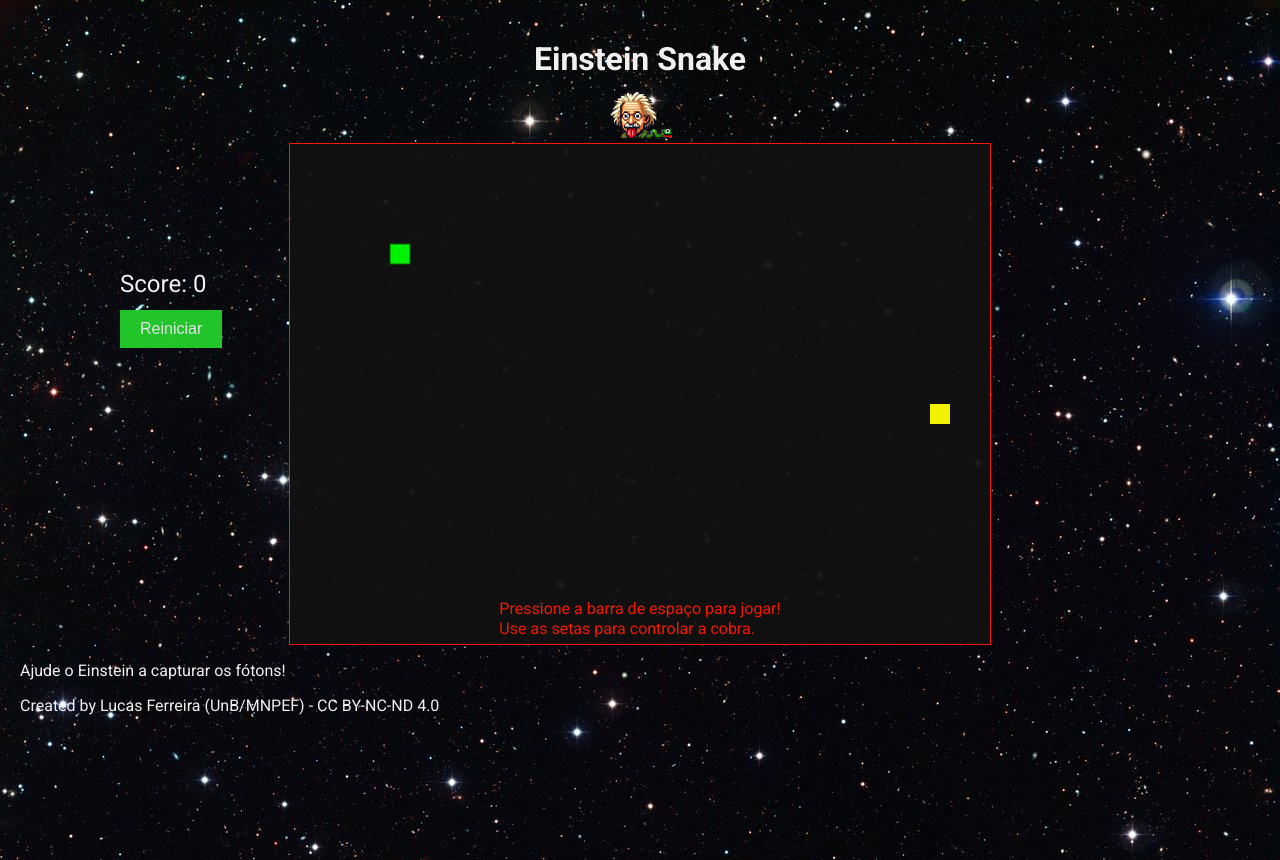
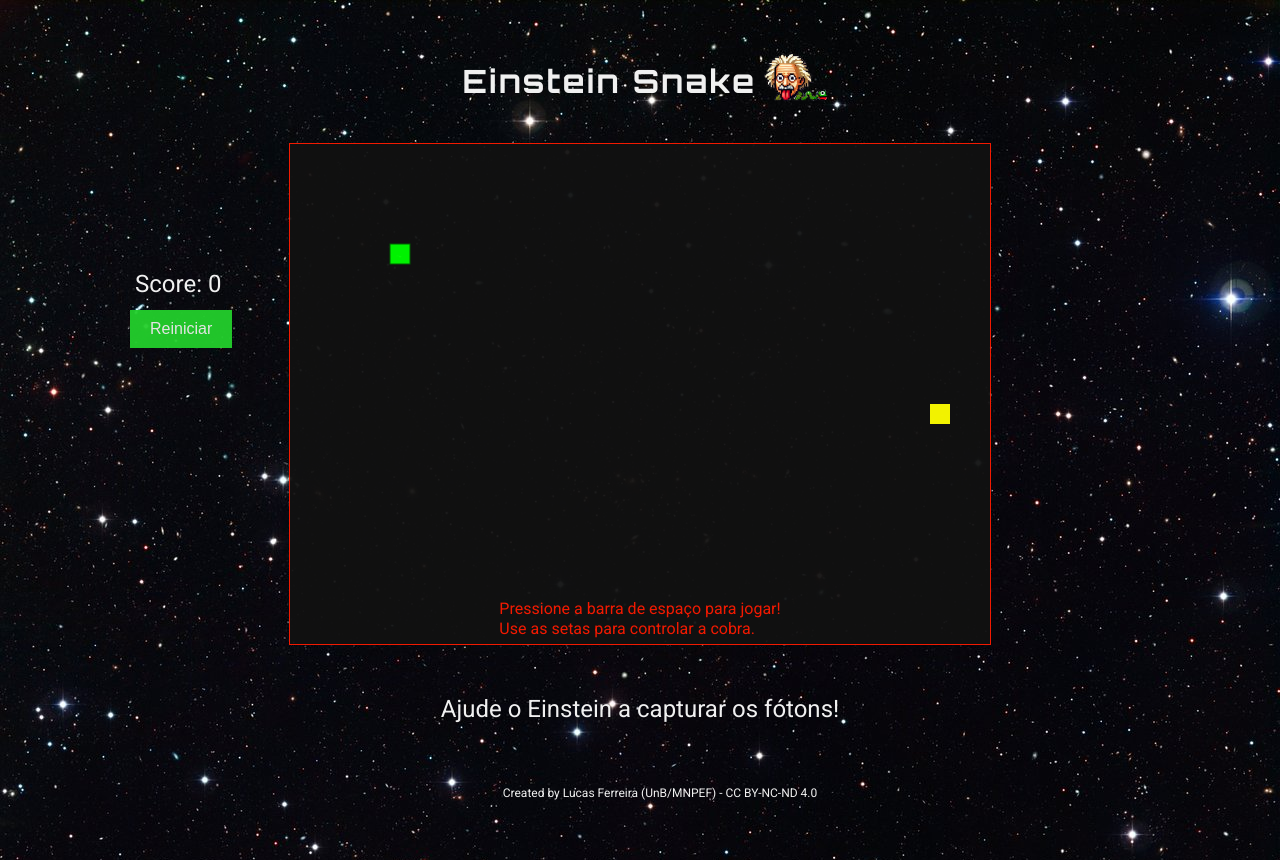
Before and after one commit to cometsinthesky/einstein-snake-game, a plain HTML site: page index.html in a window 1280 px wide. Drawn offline with Linux system fonts and the light colour scheme.

Commit message:
Add style

```diff
--- a/styles.css
+++ b/styles.css
@@ -7,11 +7,19 @@ body {
     background-image: url("./images/starbackground.jpg");
     background-repeat:no-repeat;
     background-size: cover;
+    overflow: hidden;
 }
 
 .title {
+    font-family: "Orbitron", sans-serif;
+    display: flex;
+    justify-content: center;
+    align-items: center;
+    text-align: center;
+    margin-left: 5px;
     width: 100%;
-    text-align: center;
+    letter-spacing: 2px;
+    gap: 5px;
 }
 
 .container {
@@ -22,8 +30,8 @@ body {
 }
 
 #gameCanvas {
+    margin-top:20px;
     opacity: 95%;
-    margin-top:0px;
     border: 1px solid #f0f0f0;
     background-color: #111;
 }
@@ -35,7 +43,7 @@ body {
 #scoreBox {
     position: absolute;
     top: 270px;
-    left: 120px;
+    left: 135px;
     margin-bottom: 10px;
     font-size:24px;
 }
@@ -44,7 +52,7 @@ button {
     opacity: 95%;
     position: absolute;
     top: 310px;
-    left: 120px;
+    left: 130px;
     padding: 10px 20px;
     font-size: 16px;
     cursor: pointer;
@@ -52,3 +60,17 @@ button {
     color: #f0f0f0;
     border: none;
 }
+
+footer {
+    font-size: 12px;
+    text-align: center;
+    position: fixed;
+    bottom: 0;
+    width: 100%;
+}
+
+.paragraph {
+    text-align: center;
+    font-size: 24px;
+    margin-top: 50px;
+}
```
